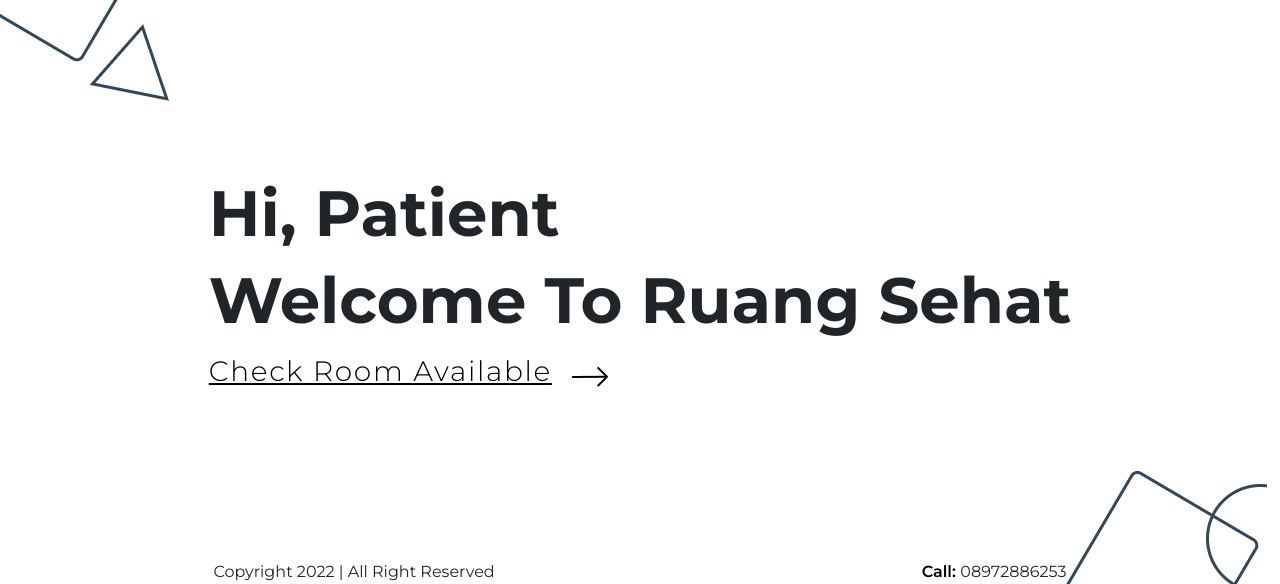
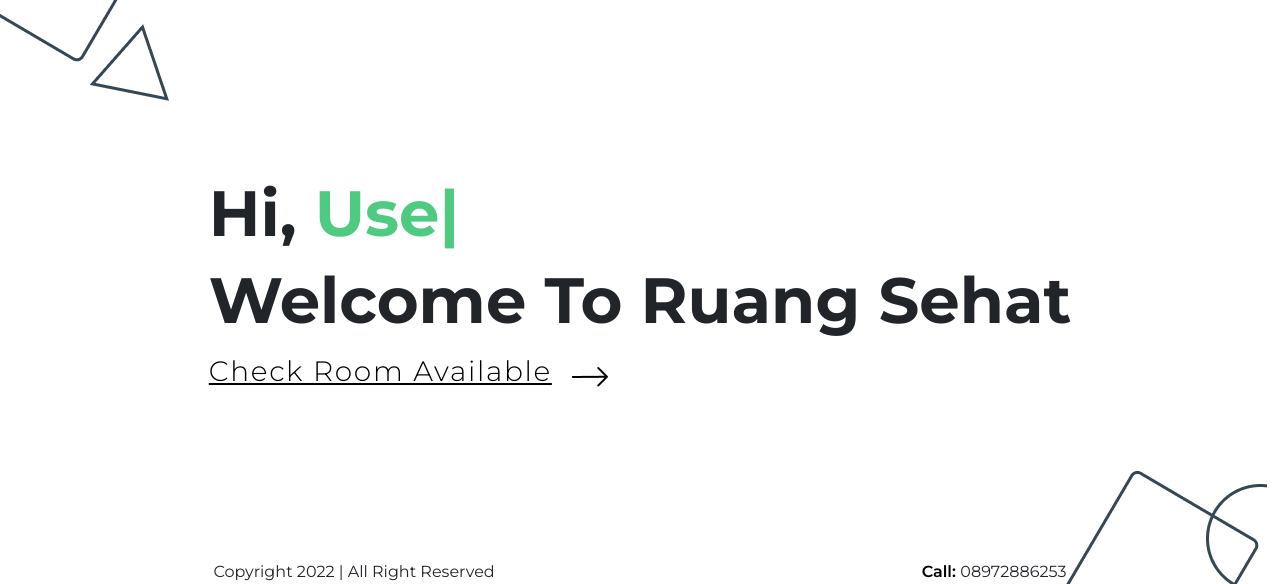
Before and after one commit to andimauliza/TIK201-MF5-RUANG-SEHAT, a PHP site: page /home.html in a window 1280 px wide. Shown: the part 112-696 px from the top of the page. Run offline with PHP 8.4, Linux system fonts and the light colour scheme.

Commit message:
menambahkan animasi text typing pada halaman home

```diff
--- a/css/home.css
+++ b/css/home.css
@@ -57,6 +57,9 @@ section.content h1 {
     line-height: 87px;
 }
 
+section.content h1 span {
+    color: #4ECB80;
+}
 section.content a {
     font-weight: 300;
     font-size: 28px;
--- a/home.html
+++ b/home.html
@@ -24,7 +24,7 @@
     <!-- content -->
     <section class="content">
         <div class="narasi">
-            <h1>Hi, Patient <br> Welcome To Ruang Sehat</h1>
+            <h1>Hi, <span class="auto-type"></span> <br> Welcome To Ruang Sehat</h1>
             <a href="rooms.html">Check Room Available</a>
         </div>
     </section>
@@ -38,5 +38,15 @@
         </div>
     </footer>
     <!-- end footer -->
+
+    <script src="https://cdn.jsdelivr.net/npm/typed.js@2.0.12"></script>
+    <script>
+        let typed = new Typed(".auto-type", {
+            strings: ["Patient", "People", "Users"],
+            typeSpeed: 130,
+            backSpeed: 130,
+            loop: true
+        })
+    </script>
 </body>
 </html>
```
